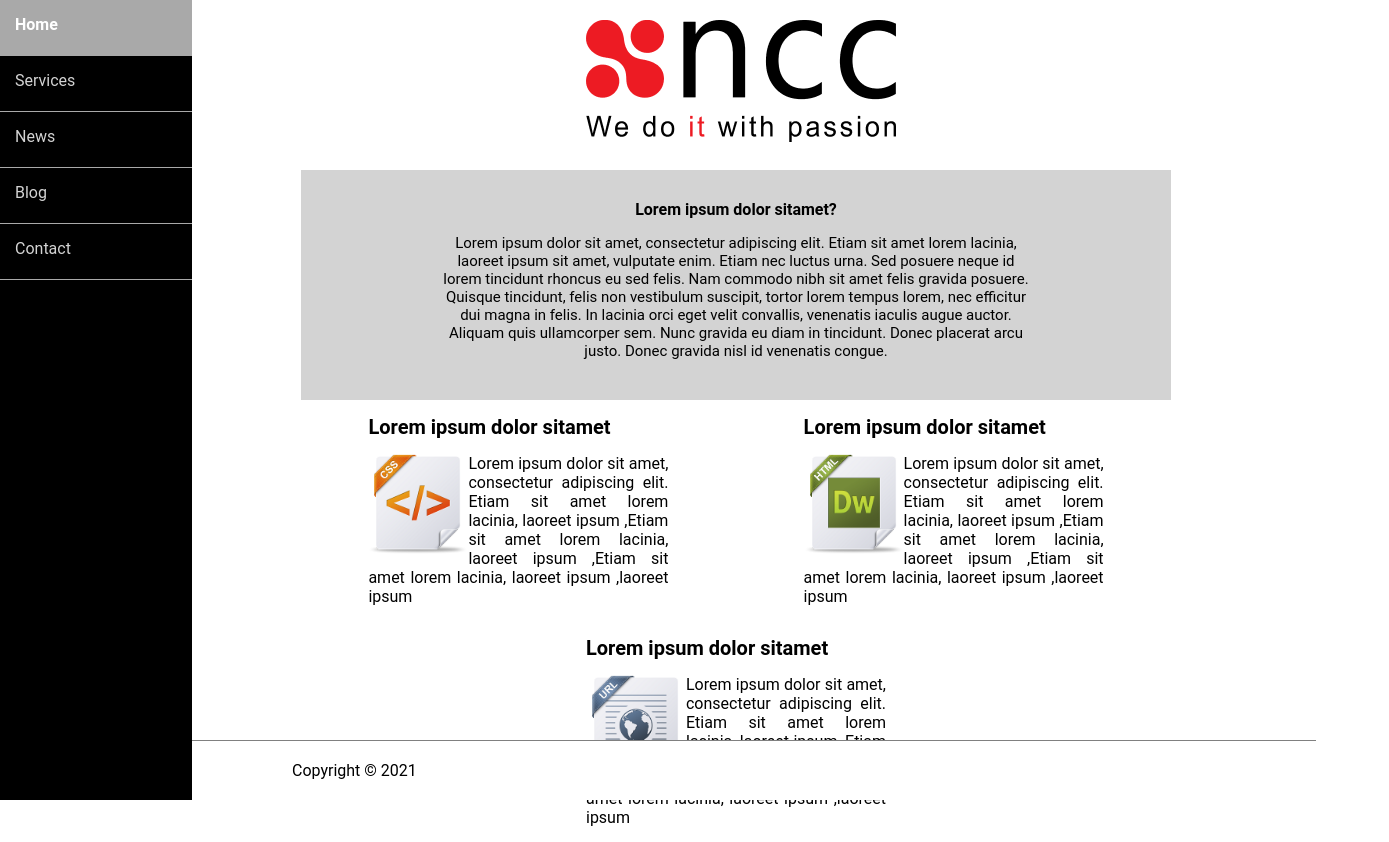
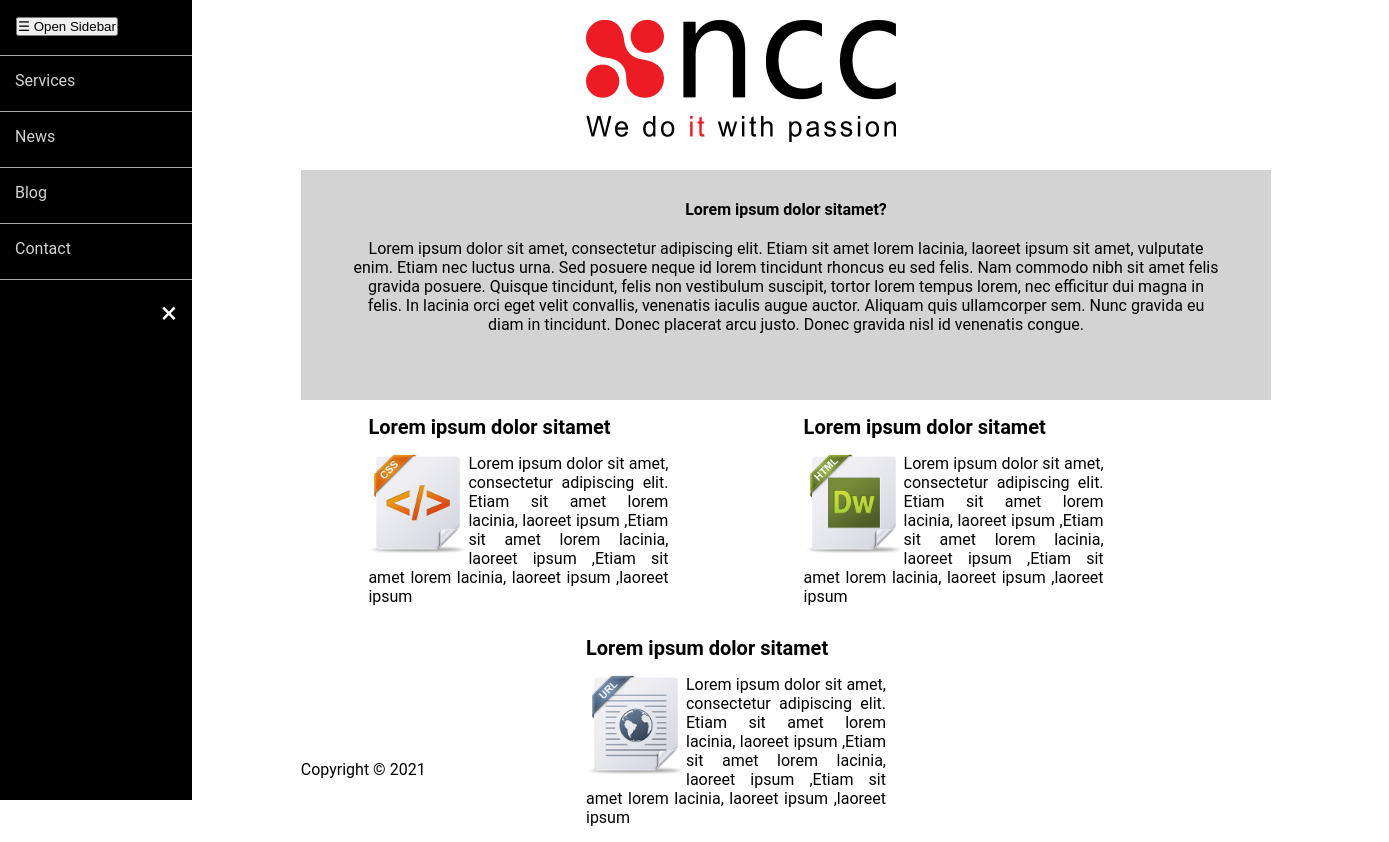
Before and after one commit to shanebang29/NCC-test, a plain HTML site: page main.html in a window 1280 px wide. Shown: the whole page, 1389 px wide, since content can reach past the window. Drawn offline with Linux system fonts and the light colour scheme.

Commit message:
second commit

```diff
--- a/main.html
+++ b/main.html
@@ -9,16 +9,21 @@
 </head>
 <body>
     <div class="grid-container">
-        <div class="grid-item side-bar">
+
+        <div id="mySidebar" class="grid-item side-bar sidebar">
+            <div id="main">
+                <button class="openbtn" onclick="openNav()">☰ Open Sidebar</button>
+            </div>
             <ul>
                 <li class="active"><a href="">Home</a></li>
                 <li><a href="">Services</a></li>
                 <li><a href="">News</a></li>
                 <li><a href="">Blog</a></li>
                 <li><a href="">Contact</a></li>
+                <a href="javascript:void(0)" class="closebtn" onclick="closeNav()">×</a>
             </ul>
         </div>
-        <div class="grid-item main">
+        <div id="maincontent" class="grid-item main">
             <div class="grid-container inner">
                 <div class="grid-item logo">
                     <div>
@@ -26,10 +31,10 @@
                     </div>
                 </div>
                 <div class="grid-item title">
-                    <div class="up">
+
                         <h4>Lorem ipsum dolor sitamet?</h4>
-                    </div>
-                    <div class="down">
+
+
                         <p>Lorem ipsum dolor sit amet, consectetur adipiscing elit.
                             Etiam sit amet lorem lacinia, laoreet ipsum sit amet, vulputate enim.
                             Etiam nec luctus urna. Sed posuere neque id lorem tincidunt rhoncus eu sed
@@ -37,7 +42,7 @@
                             felis non vestibulum suscipit, tortor lorem tempus lorem, nec efficitur dui magna in felis.
                             In lacinia orci eget velit convallis, venenatis iaculis augue auctor. Aliquam quis ullamcorper sem. Nunc gravida eu diam in tincidunt.
                             Donec placerat arcu justo. Donec gravida nisl id venenatis congue.</p>
-                    </div>
+
                 </div>
                 <div class="grid-item cards">
                     <div class="card">
@@ -65,12 +70,29 @@
                         </div>
                     </div>
                 </div>
-                <div class="grid-item footer">
-                    <p>Copyright © 2021</p>
-                </div>
+
             </div>
+            <div id="footer" class="grid-item footer" >
+                <p>Copyright © 2021</p>
+            </div>
+        </div>
 
-        </div>
     </div>
+
+    <script>
+        function openNav() {
+          document.getElementById("mySidebar").style.width = "200px";
+          document.getElementById("main").style.marginLeft = "200px";
+
+          document.getElementById("maincontent").style.width="85vw";
+        }
+
+        function closeNav() {
+          document.getElementById("mySidebar").style.width = "0";
+          document.getElementById("main").style.marginLeft= "0";
+          document.getElementById("maincontent").style.width="100%";
+          document.getElementById("footer").style.width="100%";
+        }
+        </script>
 </body>
 </html>
--- a/style.css
+++ b/style.css
@@ -6,14 +6,15 @@
     display: flex;
     position: relative;
     width: 100vw;
-    height: 100vh;
+    height: 100%;
     flex-wrap: wrap;
     font-family: 'Roboto', sans-serif;
 }
 .grid-container .side-bar{
     width: 15vw;
-    height: 100vh;
     background-color: black;
+    overflow: hidden;
+    transition: .4s;
 }
 .grid-container .main{
     width: 85vw;
@@ -48,9 +49,11 @@
     display: grid;
     width: 80%;
     margin: auto;
-    height: 150px;
+    height: 95%;
     background: white;
     position: relative;
+}
+.inner .logo{
 }
 .inner .logo div{
     width: 300px;
@@ -63,7 +66,10 @@
     height: 170px;
     background: lightgrey;
     text-align: center;
-    padding: 30px 0px
+    padding: 30px 50px
+}
+.inner .title h4{
+    margin-bottom: 20px
 }
 .inner .title .down{
     padding: 15px 140px 0px 140px;
@@ -71,7 +77,6 @@
 }
 .inner .cards{
     width: 100%;
-    height: 300px;
     display: flex;
     flex-wrap: wrap;
 }
@@ -99,36 +104,65 @@
 .inner .cards .card p{
     text-align: justify;
 }
-.inner .footer{
-    position: fixed;
-    left: 15%;
-    bottom: 0;
-    width: 80vw;
-    background: white;
-    color: black;
-    border-top: 1px solid grey;
-    padding: 20px 0px 20px 100px
+.footer{
+    width: 85vw;
+    height: 5%;
+    padding-left: 10%
 }
+
+/*=======SIDE BAR COLLAPSE*/
+.grid-container .side-bar .closebtn{
+    text-decoration: none;
+    font-size: 30px;
+    color: white;
+    float: right;
+    margin: 15px 15px 0px 0px
+}
+#main {
+    position: absolute;
+    left: 0;
+    top: 0;
+    transition: margin-left .5s;
+    padding: 16px;
+    transform: translateX(0px);
+    z-index: 2;
+  }
 
 /*responsive*/
 
-@media (max-width: 1037px){
+/* @media (max-width: 1037px){
     .inner .title {
         height: 300px !important;
 
     }
 }
-@media (max-width: 972px){
-    .side-bar{
-        height: auto !important;
-    }
-    .main{
-        height: 1500px !important;
-    }
-}
+
 
 @media (max-width: 775px){
     .inner .title {
         height: 400px !important;
     }
 }
+@media (max-width: 700px){
+    .inner .title .down{
+        padding: 15px !important;
+    }
+    .inner .title {
+        height: 300px !important;
+    }
+    body .grid-container .side-bar{
+        position: fixed;
+        width: 200px;
+        height: 100%;
+        z-index: 1;
+    }
+} */
+@media (max-width: 972px){
+    .main{
+        height: 1200px !important;
+    }
+}
+@media screen and (max-height: 450px) {
+  .sidebar {padding-top: 15px;}
+  .sidebar a {font-size: 18px;}
+}
```
